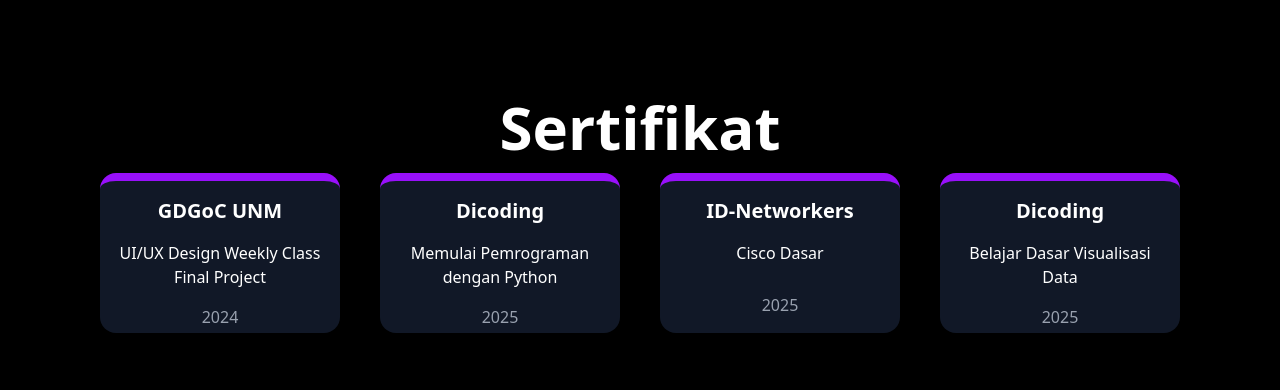
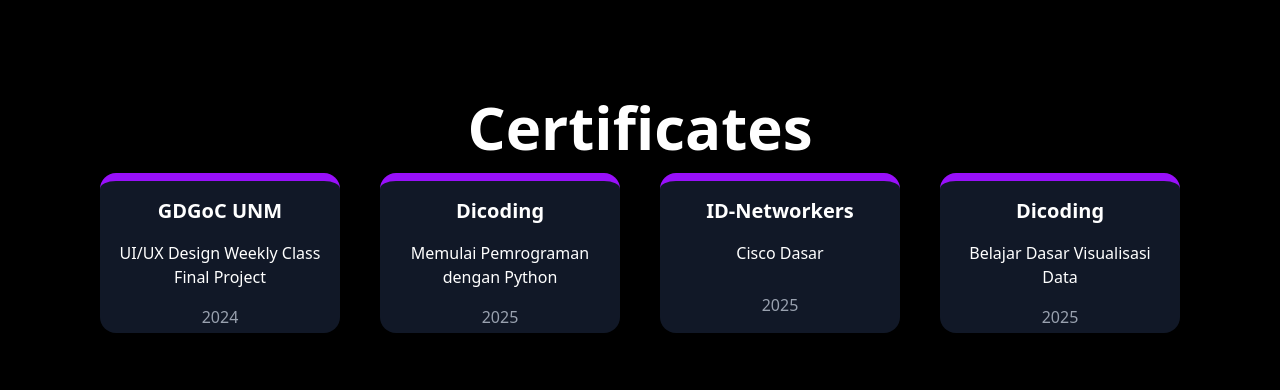
Before and after one commit to ginarawr/Portofolio, a plain HTML site: page src/index.html in a window 1280 px wide. Shown: the part 1284-1674 px from the top of the page. Drawn offline with Linux system fonts and the light colour scheme.

Commit message:
Add files via upload

```diff
--- a/src/index.html
+++ b/src/index.html
@@ -124,7 +124,7 @@
       <h2
         class="text-6xl pb-4 justify-center text-center text-white text-shadow-md font-semibold"
       >
-        Sertifikat
+        Certificates
       </h2>
       <div
         class="flex flex-col md:flex-row gap-10 text-center justify-center items-center"
```
Also changed, not shown: src/assets/css/input.css (line endings or trailing spaces), src/assets/css/output.css.
